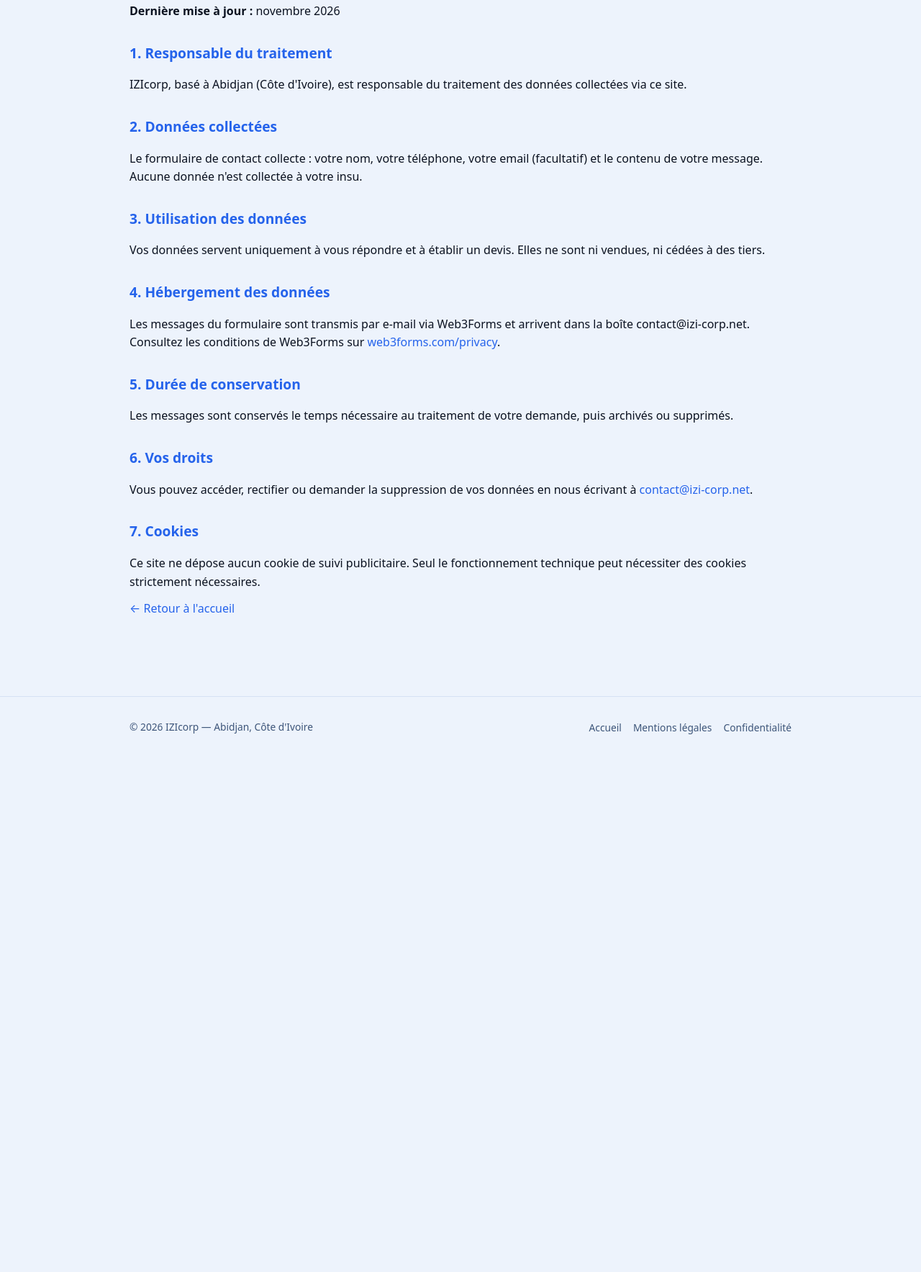
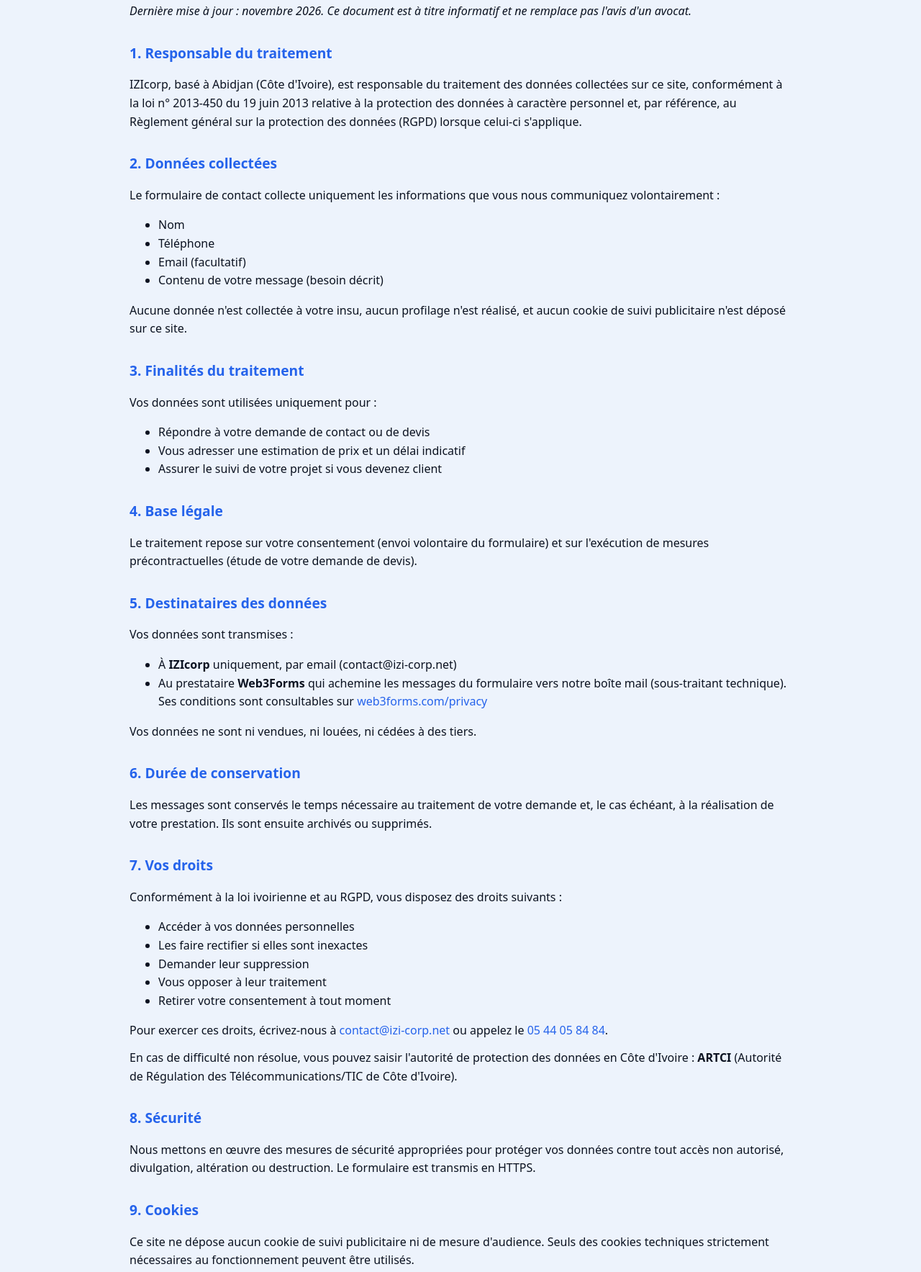
Before and after one commit to ivanngoran/izi-corp.net, a plain HTML site: page confidentialite.html in a window 1280 px wide. Shown: the part 164-1931 px from the top of the page at 72% size. Before the commit the page ends 1217 px from the top, so only its background shows below. Drawn offline with Linux system fonts and the light colour scheme.

Commit message:
Mentions légales et confidentialité : pages complètes (LCEN, loi 2013-450 CI, RGPD)

```diff
--- a/confidentialite.html
+++ b/confidentialite.html
@@ -17,22 +17,68 @@
 </header>
 <main class="wrap legal">
 <h1>Politique de confidentialité</h1>
-<p><strong>Dernière mise à jour :</strong> novembre 2026</p>
+<p><em>Dernière mise à jour : novembre 2026. Ce document est à titre informatif et ne remplace pas l'avis d'un avocat.</em></p>
+
 <h2>1. Responsable du traitement</h2>
-<p>IZIcorp, basé à Abidjan (Côte d'Ivoire), est responsable du traitement des données collectées via ce site.</p>
+<p>IZIcorp, basé à Abidjan (Côte d'Ivoire), est responsable du traitement des données collectées sur ce site, conformément à la loi n° 2013-450 du 19 juin 2013 relative à la protection des données à caractère personnel et, par référence, au Règlement général sur la protection des données (RGPD) lorsque celui-ci s'applique.</p>
+
 <h2>2. Données collectées</h2>
-<p>Le formulaire de contact collecte : votre nom, votre téléphone, votre email (facultatif) et le contenu de votre message. Aucune donnée n'est collectée à votre insu.</p>
-<h2>3. Utilisation des données</h2>
-<p>Vos données servent uniquement à vous répondre et à établir un devis. Elles ne sont ni vendues, ni cédées à des tiers.</p>
-<h2>4. Hébergement des données</h2>
-<p>Les messages du formulaire sont transmis par e-mail via Web3Forms et arrivent dans la boîte contact@izi-corp.net. Consultez les conditions de Web3Forms sur <a href="https://www.web3forms.com/privacy" target="_blank" rel="noopener">web3forms.com/privacy</a>.</p>
-<h2>5. Durée de conservation</h2>
-<p>Les messages sont conservés le temps nécessaire au traitement de votre demande, puis archivés ou supprimés.</p>
-<h2>6. Vos droits</h2>
-<p>Vous pouvez accéder, rectifier ou demander la suppression de vos données en nous écrivant à <a href="mailto:contact@izi-corp.net">contact@izi-corp.net</a>.</p>
-<h2>7. Cookies</h2>
-<p>Ce site ne dépose aucun cookie de suivi publicitaire. Seul le fonctionnement technique peut nécessiter des cookies strictement nécessaires.</p>
-<p><a href="/">← Retour à l'accueil</a></p>
+<p>Le formulaire de contact collecte uniquement les informations que vous nous communiquez volontairement :</p>
+<ul>
+<li>Nom</li>
+<li>Téléphone</li>
+<li>Email (facultatif)</li>
+<li>Contenu de votre message (besoin décrit)</li>
+</ul>
+<p>Aucune donnée n'est collectée à votre insu, aucun profilage n'est réalisé, et aucun cookie de suivi publicitaire n'est déposé sur ce site.</p>
+
+<h2>3. Finalités du traitement</h2>
+<p>Vos données sont utilisées uniquement pour :</p>
+<ul>
+<li>Répondre à votre demande de contact ou de devis</li>
+<li>Vous adresser une estimation de prix et un délai indicatif</li>
+<li>Assurer le suivi de votre projet si vous devenez client</li>
+</ul>
+
+<h2>4. Base légale</h2>
+<p>Le traitement repose sur votre consentement (envoi volontaire du formulaire) et sur l'exécution de mesures précontractuelles (étude de votre demande de devis).</p>
+
+<h2>5. Destinataires des données</h2>
+<p>Vos données sont transmises :</p>
+<ul>
+<li>À <strong>IZIcorp</strong> uniquement, par email (contact@izi-corp.net)</li>
+<li>Au prestataire <strong>Web3Forms</strong> qui achemine les messages du formulaire vers notre boîte mail (sous-traitant technique). Ses conditions sont consultables sur <a href="https://www.web3forms.com/privacy" target="_blank" rel="noopener">web3forms.com/privacy</a></li>
+</ul>
+<p>Vos données ne sont ni vendues, ni louées, ni cédées à des tiers.</p>
+
+<h2>6. Durée de conservation</h2>
+<p>Les messages sont conservés le temps nécessaire au traitement de votre demande et, le cas échéant, à la réalisation de votre prestation. Ils sont ensuite archivés ou supprimés.</p>
+
+<h2>7. Vos droits</h2>
+<p>Conformément à la loi ivoirienne et au RGPD, vous disposez des droits suivants :</p>
+<ul>
+<li>Accéder à vos données personnelles</li>
+<li>Les faire rectifier si elles sont inexactes</li>
+<li>Demander leur suppression</li>
+<li>Vous opposer à leur traitement</li>
+<li>Retirer votre consentement à tout moment</li>
+</ul>
+<p>Pour exercer ces droits, écrivez-nous à <a href="mailto:contact@izi-corp.net">contact@izi-corp.net</a> ou appelez le <a href="tel:+2250544058484">05 44 05 84 84</a>.</p>
+<p>En cas de difficulté non résolue, vous pouvez saisir l'autorité de protection des données en Côte d'Ivoire : <strong>ARTCI</strong> (Autorité de Régulation des Télécommunications/TIC de Côte d'Ivoire).</p>
+
+<h2>8. Sécurité</h2>
+<p>Nous mettons en œuvre des mesures de sécurité appropriées pour protéger vos données contre tout accès non autorisé, divulgation, altération ou destruction. Le formulaire est transmis en HTTPS.</p>
+
+<h2>9. Cookies</h2>
+<p>Ce site ne dépose aucun cookie de suivi publicitaire ni de mesure d'audience. Seuls des cookies techniques strictement nécessaires au fonctionnement peuvent être utilisés.</p>
+
+<h2>10. Transferts hors de la Côte d'Ivoire</h2>
+<p>L'hébergeur (GitHub, États-Unis) et le prestataire de formulaire (Web3Forms) peuvent traiter des données hors du territoire ivoirien. Nous nous assurons qu'ils offrent des garanties de sécurité et de confidentialité équivalentes.</p>
+
+<h2>11. Modifications de la politique</h2>
+<p>Nous pouvons mettre à jour cette politique à tout moment. La date de dernière mise à jour figure en haut de cette page. Nous vous invitons à la consulter régulièrement.</p>
+
+<p class="note"><a href="/">← Retour à l'accueil</a></p>
 </main>
 <footer>
 <div class="wrap">
```
Also changed, not shown: mentions-legales.html (+37 -7 lines).
